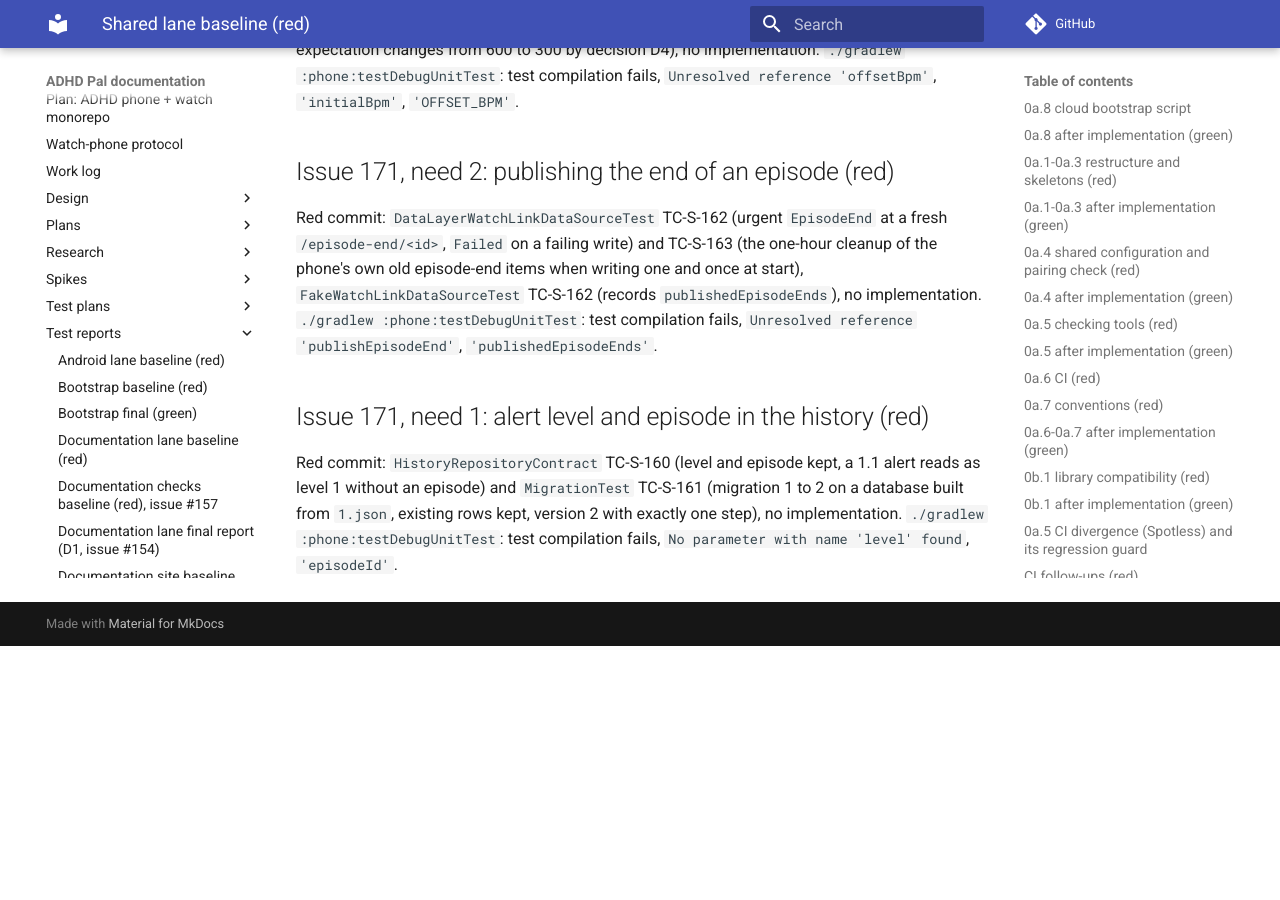
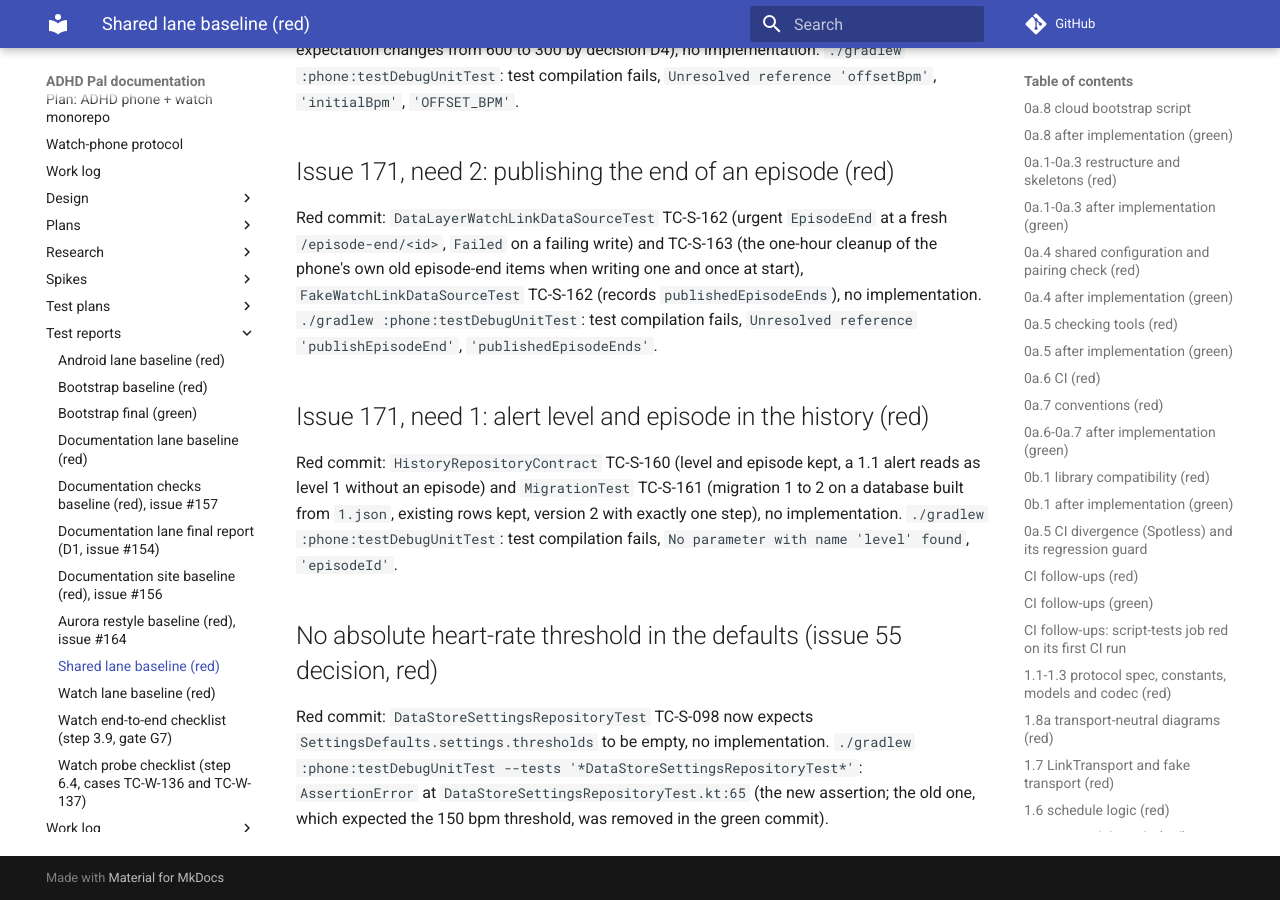
Before and after one commit to shlomoa/my-adhd-pal, an MkDocs documentation site: the page built from docs/test-reports/shared-baseline.md, in a window 1280 px wide and 900 px high, scrolled down 12660 px. Built offline with MkDocs 1.6.1 and Material for MkDocs 9.7.7, drawn with Linux system fonts in a browser that asks for light colours; comment, search, counter and statistics services are not loaded; before the commit the page ends 13306 px from its top, so only the background shows below that.

Commit message:
Remove the absolute 150 bpm heart-rate threshold from the settings defaults (#182)
* Test: no absolute heart-rate threshold in the settings defaults (red)

Co-Authored-By: Claude Sonnet 5.5 <noreply@anthropic.com>
Claude-Session: https://claude.ai/code/session_019cYzLLCA855iWDxqZs2676

* Remove the absolute 150 bpm heart-rate threshold from the settings defaults

Co-Authored-By: Claude Sonnet 5.5 <noreply@anthropic.com>
Claude-Session: https://claude.ai/code/session_019cYzLLCA855iWDxqZs2676

---------

Co-authored-by: Claude <noreply@anthropic.com>

```diff
--- a/docs/data-layer.md
+++ b/docs/data-layer.md
@@ -50,7 +50,7 @@ Code: interfaces and models in `phone/src/main/java/com/shlomoa/myadhdpal/phone/
 
 | Setting | Default | Accepted |
 |---|---|---|
-| Heart-rate threshold (above) | 150 (placeholder until step 6.2 agrees the values) | 30 to 220, at most 8 thresholds |
+| Absolute thresholds (kept for protocol 1.1 watches) | none (the rule is baseline plus offset, issue 55) | 30 to 220, at most 8 thresholds |
 | Alert cooldown | 300 s (decision D4, 5 minutes) | 60 to 86400 s |
 | Alert offset above the resting baseline (`offsetBpm`, protocol 1.2) | 30 bpm | 20 to 50 |
 | Initial alert threshold until the watch has a baseline (`initialBpm`, protocol 1.2) | 110 bpm | 30 to 220 |
--- a/docs/test-reports/shared-baseline.md
+++ b/docs/test-reports/shared-baseline.md
@@ -325,3 +325,7 @@ Red commit: `DataLayerWatchLinkDataSourceTest` TC-S-162 (urgent `EpisodeEnd` at
 ## Issue 171, need 1: alert level and episode in the history (red)
 
 Red commit: `HistoryRepositoryContract` TC-S-160 (level and episode kept, a 1.1 alert reads as level 1 without an episode) and `MigrationTest` TC-S-161 (migration 1 to 2 on a database built from `1.json`, existing rows kept, version 2 with exactly one step), no implementation. `./gradlew :phone:testDebugUnitTest`: test compilation fails, `No parameter with name 'level' found`, `'episodeId'`.
+
+## No absolute heart-rate threshold in the defaults (issue 55 decision, red)
+
+Red commit: `DataStoreSettingsRepositoryTest` TC-S-098 now expects `SettingsDefaults.settings.thresholds` to be empty, no implementation. `./gradlew :phone:testDebugUnitTest --tests '*DataStoreSettingsRepositoryTest*'`: `AssertionError` at `DataStoreSettingsRepositoryTest.kt:65` (the new assertion; the old one, which expected the 150 bpm threshold, was removed in the green commit).
--- a/docs/work-log/shared.md
+++ b/docs/work-log/shared.md
@@ -305,3 +305,10 @@ Entries for this lane only. Format and index: [`../work-log.md`](../work-log.md)
 - Changed: `HistoryEntry.AlertRaised` gets `level` (default 1) and `episodeId` (default null); `HistoryEntity` columns `level` and `episodeId`; Room database version 2 with `MIGRATION_1_2` (`ALTER TABLE history ADD COLUMN`, old alerts level 1, no episode) and the committed `2.json`; `RoomHistoryRepository` and the in-memory fake pass the fields through (the decoder already carries them in `Alert`); `docs/data-layer.md` migration policy text.
 - Validation: TC-S-160 (contract) and TC-S-161 (`MigrationTest`) written first and red (`shared-baseline.md`), then green; `MigrationTest` builds the version 1 database from the committed `1.json` because `MigrationTestHelper` could not find the schema assets under Robolectric; `detekt spotlessCheck check` green.
 - Open items: needs 2 to 4 of #171 (episode end publishing and cleanup, offset and initial threshold in the settings, the watch status); Android lane reads `level` in `AlertRaiser` after this merges.
+
+## 2026-10-16 - No absolute heart-rate threshold in the defaults
+
+- Issue and PR: #180 question from the Android lane; decision in the issue 55 body (baseline plus offset is the only threshold rule, `initialBpm` 110 until a baseline exists).
+- Changed: `SettingsDefaults` no longer has the 150 bpm heart-rate threshold (`thresholds` is empty); `docs/data-layer.md` settings table. The `thresholds` list in `AppSettings`, its validation and the protocol `AlertSettings.thresholds` field stay: 1.1 watches still read that field and the protocol is additive, so removing it would be a major change.
+- Validation: TC-S-098 changed first and red (`shared-baseline.md`), then green; `detekt spotlessCheck check` green.
+- Open items: none for this change; the Android lane stops showing or using the 150 value.
```
Also changed, not shown: 2 other files.
